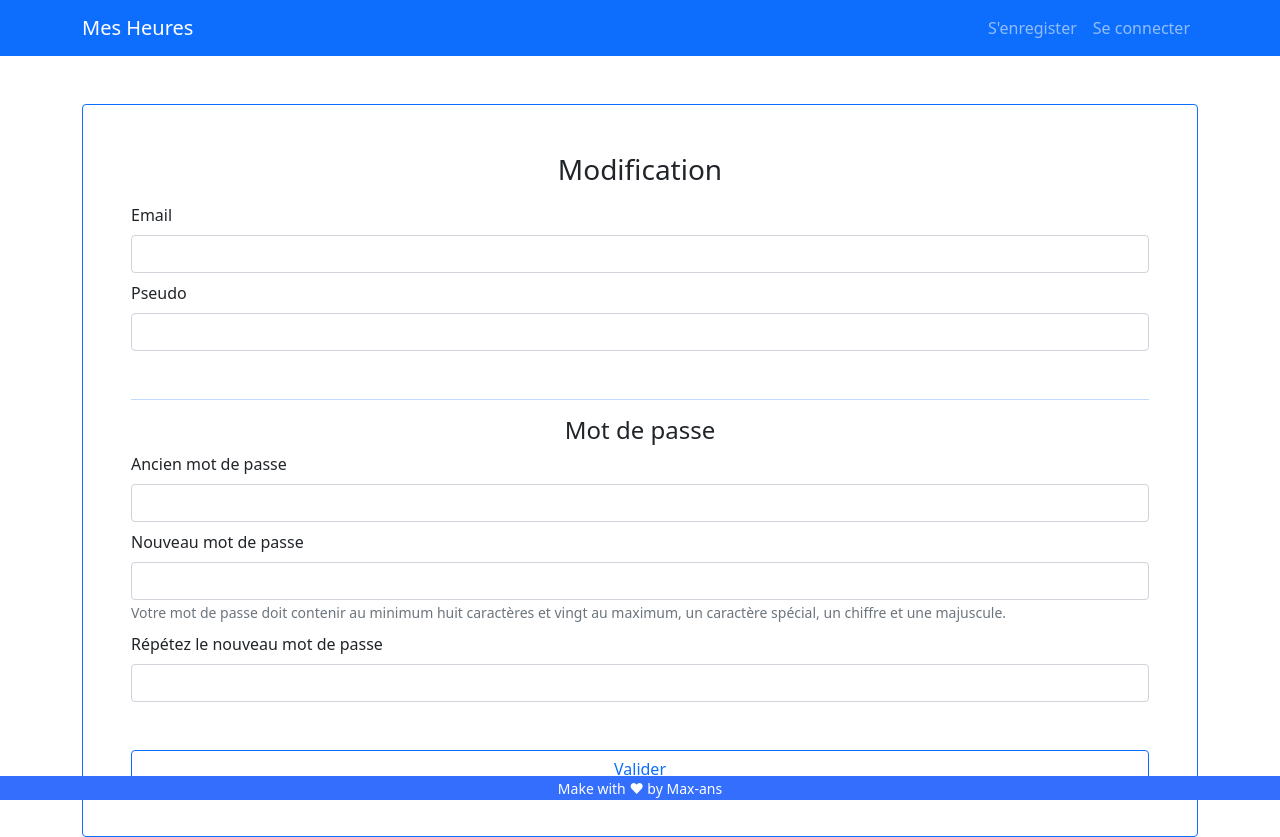
After one commit to max-ans/mes-heures, a PHP site: template app/templates/user/edit.tpl.php in a window 1280 px wide. The commit adds this page. Run offline with PHP 8.4, Linux system fonts and the light colour scheme; the template is opened without the code that fills it, so the values that code supplies are empty; some libraries are stand-ins or nearby versions.

Commit message:
Route pour update les infos utilisateur + template + methode pour l'affichage du formulaire

```diff
--- /dev/null
+++ b/app/templates/user/edit.tpl.php
@@ -0,0 +1,55 @@
+<div class="container mt-5">
+    <?php
+        // dump($router);
+        // dump($user);
+    ?>
+
+
+    <form action="<?= $router->generate('profil-form', [ 'nickname' => $user->getNickname()])?>" method="post">
+    <?php
+        if (isset($errorsList)) {
+            foreach ($errorsList as $error ) {
+    ?>
+        <div class="alert alert-danger" role="alert">
+            <?= $error ?>
+        </div>
+    <?php
+        }}
+    ?>
+
+        <fieldset class="border border-primary g-3 p-5 rounded">
+            <legend class="text-center"><h3>Modification</h3></legend>
+            <div class="row-md-4 mt-2">
+                <label for="email" class="form-label">Email</label>
+                <input type="email" class="form-control" id="email" name="email" value="<?= $user->getEmail() ?>" required>
+            </div>
+            <div class="row-md-4 mt-2">
+                <label for="nickname" class="form-label">Pseudo</label>
+                <input type="text" class="form-control" id="pseudo" name="pseudo" value="<?= $user->getNickname() ?>" required>
+            </div>
+            <hr class="mt-5 text-primary">
+            <h4 class="text-center">Mot de passe</h4>
+            <div class="row-md-4 mt-2">
+                <label for="old__password" class="form-label">Ancien mot de passe</label>
+                <input type="password" class="form-control" id="old__password" name="old__password" required>
+            </div>
+            <div class="row-md-4 mt-2">
+                <label for="password" class="form-label">Nouveau mot de passe</label>
+                <input type="password" class="form-control" id="password" name="password" aria-describedby="passwordHelp" required>
+                <small id="passwordHelp" class="form-text text-muted">Votre mot de passe doit contenir au minimum huit caractères et vingt au maximum, un caractère spécial, un chiffre et une majuscule. </small>
+            </div>
+            <div class="row-md-4 mt-2">
+                <label for="repeated__password" class="form-label">Répétez le nouveau mot de passe</label>
+                <input type="password" class="form-control" id="repeated__password" name="repeated__password" required>
+            </div>
+            <input type="hidden" name="token" value="<?= isset($oldValues) ? $oldValues['oldToken'] : $token ?>">
+
+            <div class="col-12 mt-5">
+                <button style="width: 100%;" type="submit" class="btn btn-outline-primary btn-block">Valider</button>
+            </div>
+        </fieldset>
+
+    </form>
+
+
+</div>
--- a/app/templates/user/show.tpl.php
+++ b/app/templates/user/show.tpl.php
@@ -23,7 +23,7 @@
             <p class="card-text">
                 <span class="label">Pseudo:</span> <?= $user->getNickname() ?>
             </p>
-            <a href="#" class="btn btn-primary">Modifier</a>
+            <a href="<?= $router->generate('profil-edit', ['nickname' => $user->getNickname()])?>" class="btn btn-primary">Modifier</a>
         </div>
         <div class="card-body tables d-none">
             <h5 class="card-title">Mes tableaux</h5>
```
Also changed, not shown: app/Controllers/UserController.php (+36 -0 lines), app/Utils/Routes.php (+20 -0 lines).
